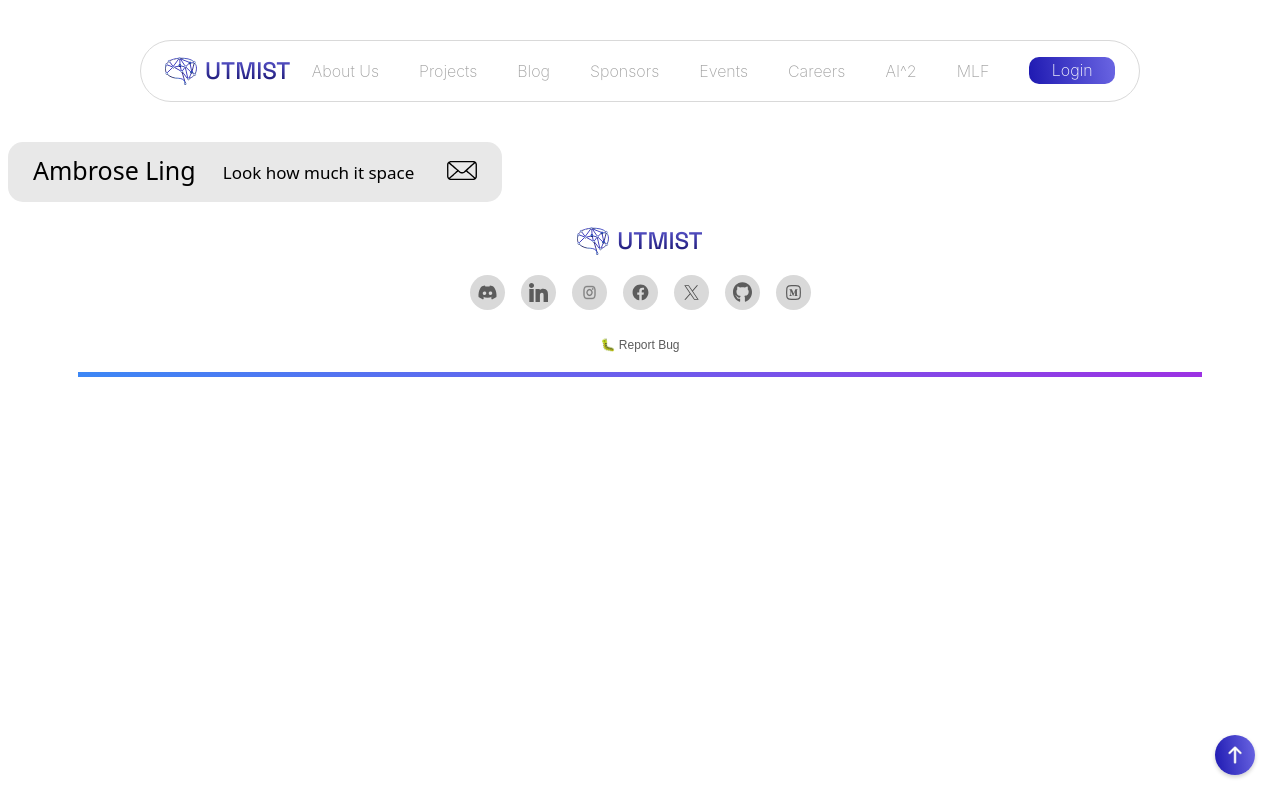
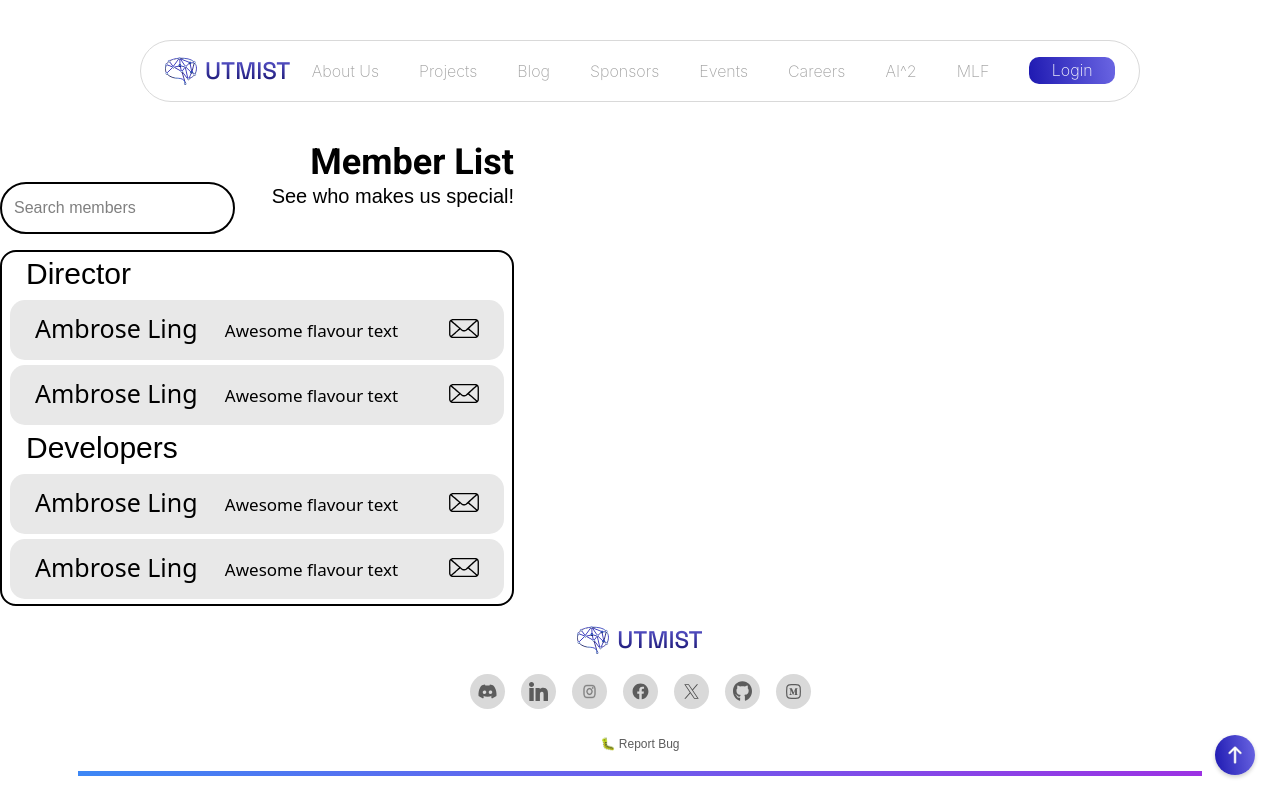
Before and after one commit to UTMIST/UTMIST, a Next.js app in the folder client/: page /departments in a window 1280 px wide. Built offline with nearby package versions, Linux system fonts and the light colour scheme; no server answers.

Commit message:
Created Memberlist component

```diff
--- a/client/src/app/departments/page.tsx
+++ b/client/src/app/departments/page.tsx
@@ -1,13 +1,43 @@
-import {PersonCard} from "@/components/memberList"
+import {MemberList} from "@/components/memberList"
+import {MemberGroup} from "@/types/departments";
+
+const members: MemberGroup[] = [
+    {
+    role: "Director",
+    members: [
+            {
+                name : "Ambrose Ling",
+                bio : "Awesome flavour text lorme ipismdifa ajdn askjdnaklsjdnb lhjkab jhkl bndka bdak jn",
+                email : "test@mail.com"
+            },
+    {
+        name : "Ambrose Ling",
+        bio : "Awesome flavour text lorme ipismdifa ajdn askjdnaklsjdnb lhjkab jhkl bndka bdak jn",
+        email : "test@ail.com"
+    }
+    ] },
+    {
+        role: "Developers",
+        members: [
+            {
+                name : "Ambrose Ling",
+                bio : "Awesome flavour text lorme ipismdifa ajdn askjdnaklsjdnb lhjkab jhkl bndka bdak jn",
+                email : "te3t@mail.com"
+            },
+            {
+                name : "Ambrose Ling",
+                bio : "Awesome flavour text lorme ipismdifa ajdn askjdnaklsjdnb lhjkab jhkl bndka bdak jn",
+                email : "te1t@ail.com"
+            }
+        ] }
+]
+
+
 
 export default function DepartmentsPage() {
     return (
         <>
-            <PersonCard
-                name={"Ambrose Ling"}
-                bio={"Look how much it space it can hold, now each member can give a taste of their personality to their card!"}
-                email={"myEmail@mail.com"}
-            />
+            <MemberList members={members} />
         </>
     )
 }
--- a/client/src/components/memberList.tsx
+++ b/client/src/components/memberList.tsx
@@ -2,13 +2,72 @@
 import Image from "next/image"
 import Mail from "../../public/email.svg"
 import {useState} from "react";
+import {Member, MemberGroup} from "@/types/departments";
 
-interface Member {
-    name: string;
-    bio: string;
-    email: string;
+export function MemberList({ members }: { members : MemberGroup[]}) {
+    const [query, setQuery] = useState("");
+
+    const groupComponents = members.map((group: MemberGroup) => {
+        const filteredMembers = group.members.filter((member: Member) =>
+            member.name.toLowerCase().includes(query.toLowerCase()) ||
+            member.bio.toLowerCase().includes(query.toLowerCase()) ||
+            member.email.toLowerCase().includes(query.toLowerCase()))
+
+        const memberComponents = filteredMembers.map((member) =>
+            <li
+                className={'my-[5px]'}
+                key = {member.email}>
+                <PersonCard
+                    name = {member.name}
+                    bio = {member.bio}
+                    email = {member.email}
+
+                />
+            </li>
+        )
+
+        return (
+            <div key={group.role}>
+                <p className={'text-3xl font-normal ml-6 mb-2'}>{group.role}</p>
+                <ul>
+                    {memberComponents}
+                </ul>
+            </div>
+            )
+    })
+
+    return (
+        <div className={'w-fit'}>
+            <div className={''}>
+                <h1 className={'text-4xl text-right'}
+                >Member List</h1>
+                <div className={'flex justify-between '}>
+                    <div className={'w-fit'}>
+                        <input className={'border border-2 rounded-4xl p-3'}
+                               type = {'search'}
+                               value={query}
+                               placeholder = {'Search members'}
+                               onChange={(e) => setQuery(e.target.value)}
+                        />
+                    </div>
+                    <span className={'text-right text-xl'}
+                    >See who makes us special!</span>
+                </div>
+
+                <div>
+
+                </div>
+            </div>
+            <div>
+                <div className={'border border-2 rounded-2xl mt-4 pt-1'}>
+                    {groupComponents}
+                </div>
+            </div>
+
+
+        </div>
+    )
 }
-
 
 export function PersonCard({ name, bio, email }: Member) {
 
--- /dev/null
+++ b/client/src/types/departments.ts
@@ -0,0 +1,17 @@
+export interface Initiative {
+    title: string;
+    description: string;
+    projectLink: string
+    image: string // I know this will eventually use supabase, what type should this be then?
+}
+
+export interface Member {
+    name: string;
+    bio: string;
+    email: string;
+}
+
+export interface MemberGroup {
+    role: string;
+    members: Member[]
+}
```
